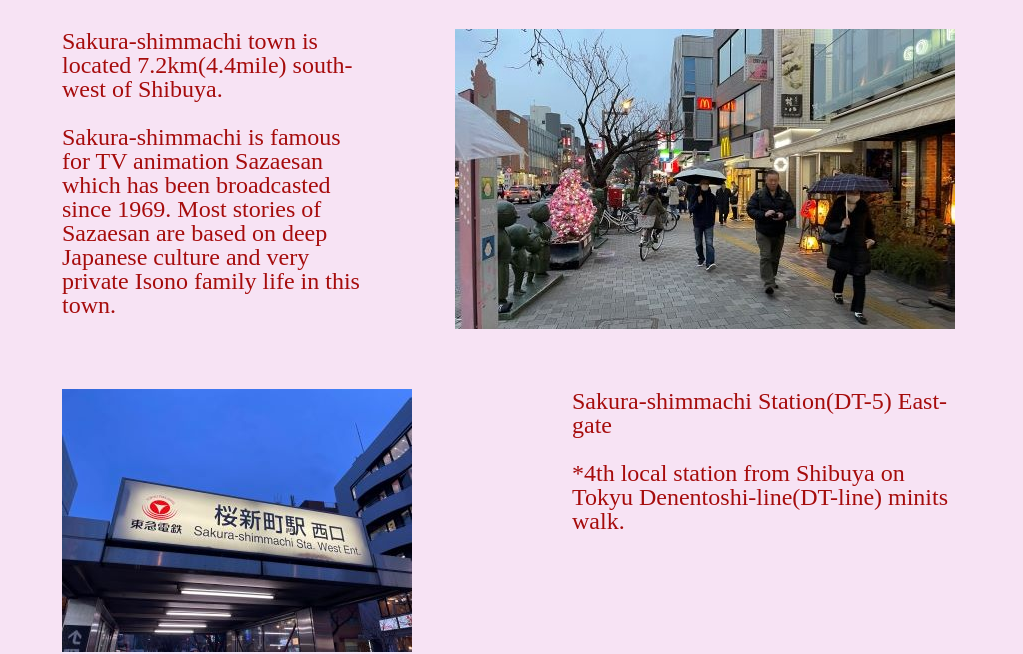
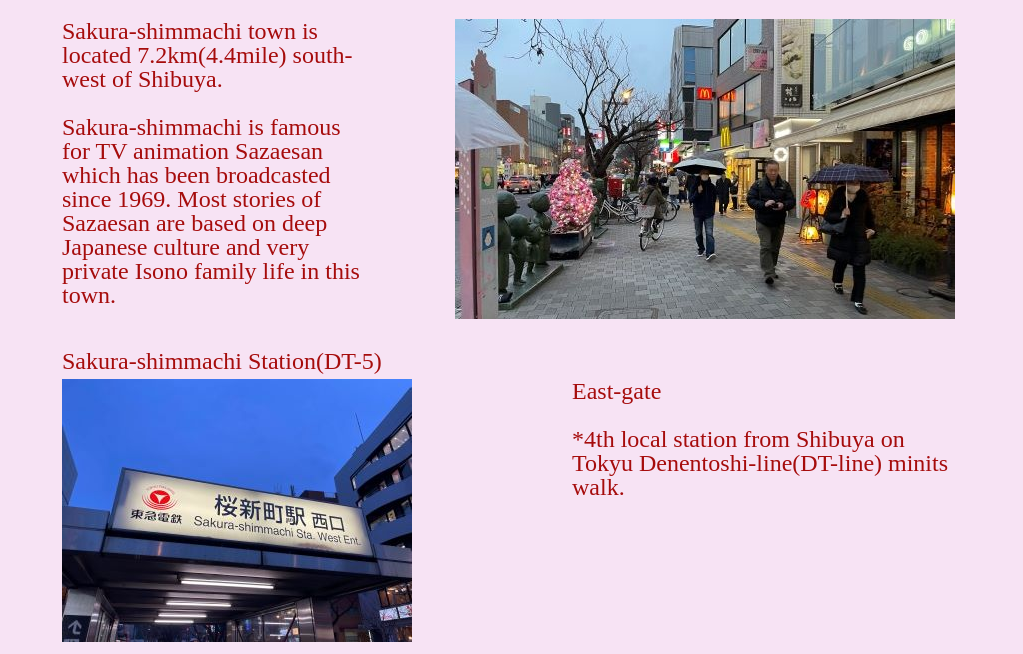
Before and after one commit to baantokyo/sample, a plain HTML site: page town.html in a window 1280 px wide. Shown: the part 156-810 px from the top of the page, without its empty margins (128-1151 px from the left). Drawn offline with Linux system fonts and the light colour scheme.

Commit message:
Update style.css

```diff
--- a/style.css
+++ b/style.css
@@ -478,7 +478,7 @@ div#center {
 div#room_main {
   width: 903px;
   height: 340px;
-  margin: 60px 30px -60px 30px;
+  margin: 50px 30px -60px 30px;
   color: #ce9e60;
 }
 
```
